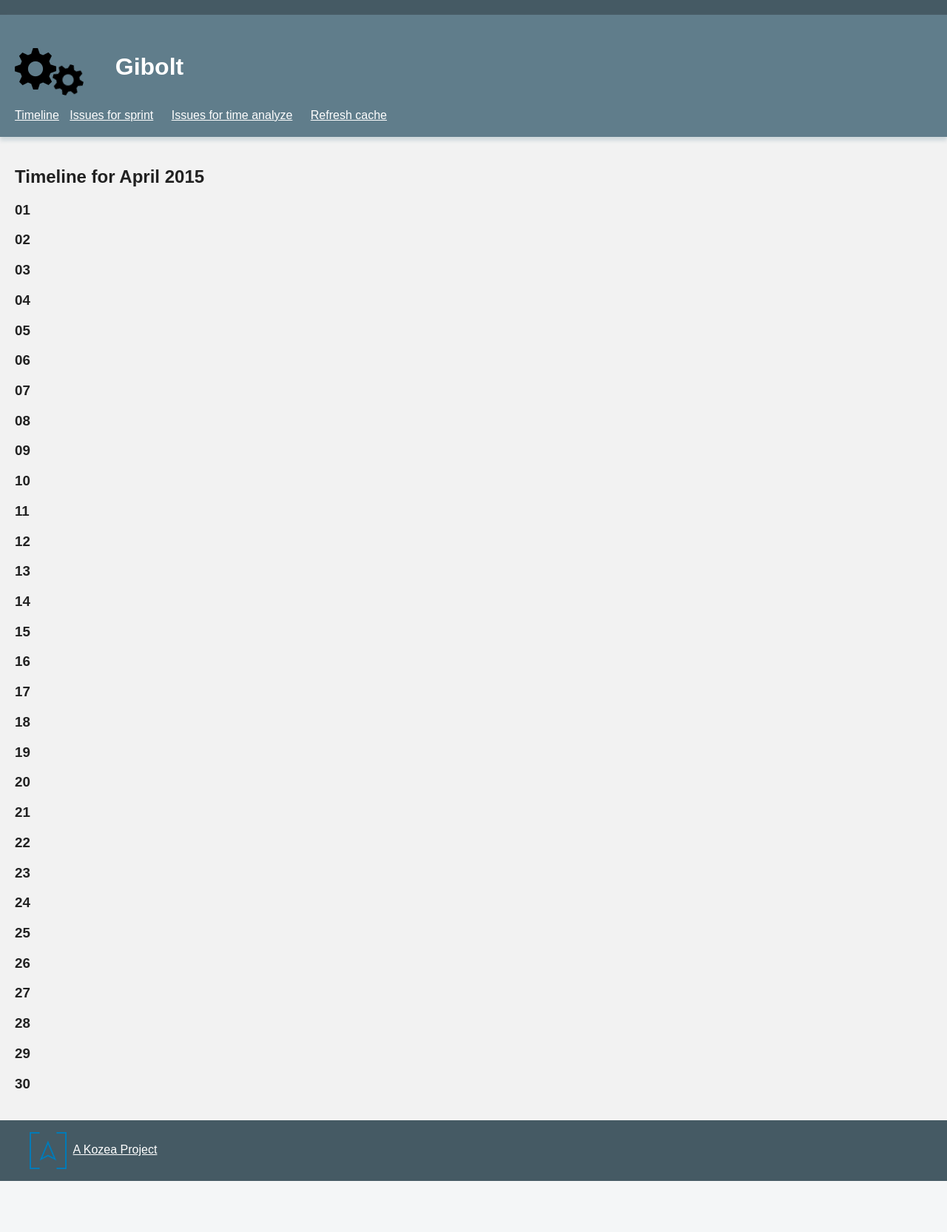
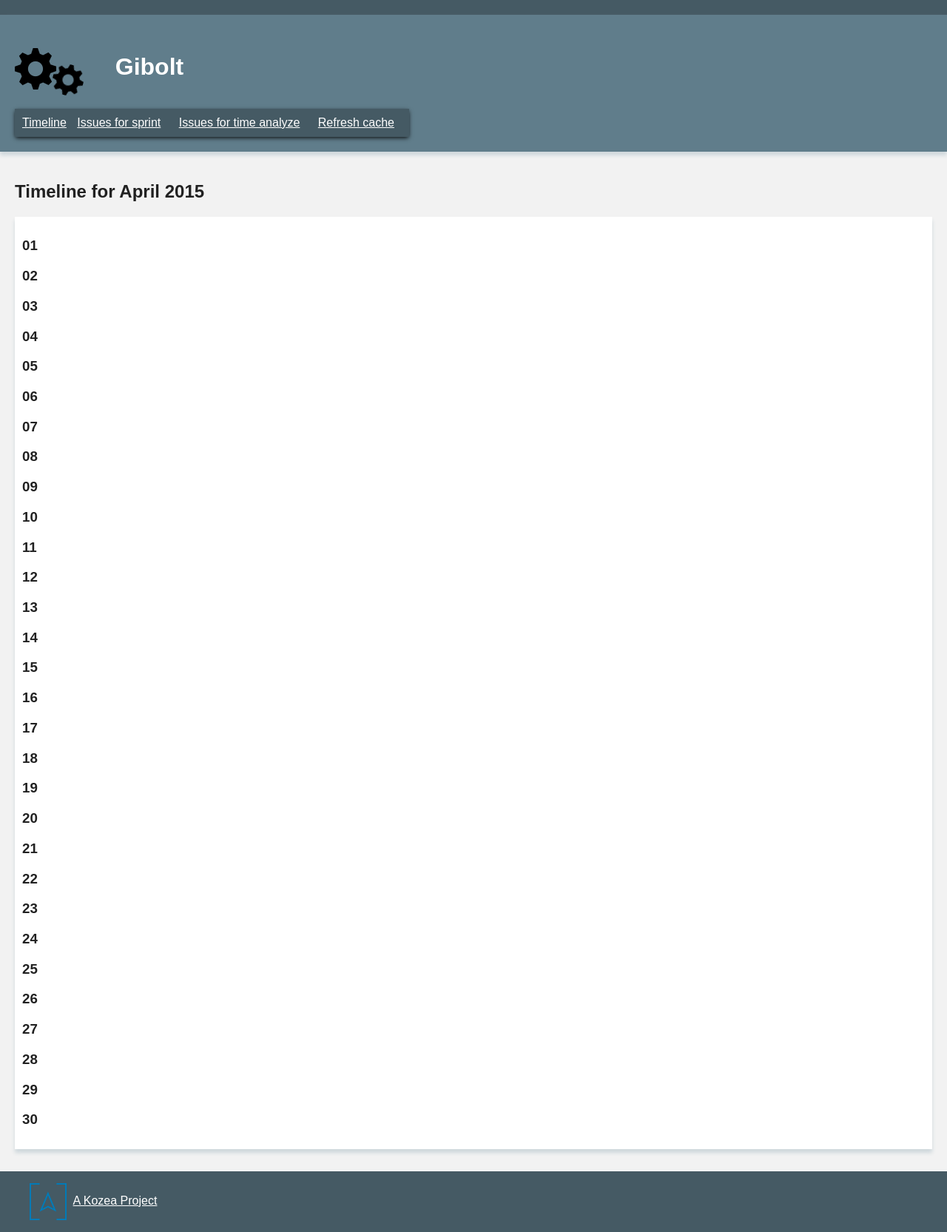
Before and after one commit to Kozea/gibolt, a Flask app: page /stones/month/2015-04-01/2015-05-01 in a window 1280 px wide. Shown: the whole page at 74% size. Before the commit the page ends 1596 px from the top, so only its background shows below. Run offline with Flask 2, Linux system fonts and the light colour scheme; the visitor is signed in with stand-in values (Sample User, id 1).

Commit message:
Add more style

```diff
--- a/generators/sass/main.scss
+++ b/generators/sass/main.scss
@@ -1,6 +1,8 @@
 @import "bourbon";
 @import "reset";
 @import "colors";
+
+$shadow: 0 5px 5px $light-primary-color;
 
 // Default HTML
 
@@ -21,12 +23,13 @@ body {
 // Navigation menu
 
 #main-navigation-menu {
-    display: block;
-    width: 100%;
+    display: inline-block;
 
     ul {
-        padding: 0;
-        margin: 0;
+      background-color: $dark-primary-color;
+      box-shadow: 0 2px 6px -1px black;
+      padding: 10px;
+      margin: 0;
 
         li {
             display: inline-block;
@@ -126,6 +159,29 @@ footer {
     }
 }
 
+article {
+  background-color: $text-color;
+  box-shadow: $shadow;
+  padding: 10px;
+  margin: 0 0 10px 0;
+
+  ul {
+    li {
+      display: block;
+      margin: 10px 0;
+    }
+  }
+}
+
+// OTHER
+
 .user-avatar {
     width: 50px;
 }
+
+.issues-label {
+  background-color: $dark-primary-color;
+  border-radius: 5px;
+  border: 1px solid $primary-color;
+  padding: 3px;
+}
--- a/static/css/main.css
+++ b/static/css/main.css
@@ -408,11 +408,12 @@ body ul {
 }
 
 #main-navigation-menu {
-  display: block;
-  width: 100%;
+  display: inline-block;
 }
 #main-navigation-menu ul {
-  padding: 0;
+  background-color: #455A64;
+  box-shadow: 0 2px 6px -1px black;
+  padding: 10px;
   margin: 0;
 }
 #main-navigation-menu ul li {
@@ -548,6 +549,29 @@ main {
   display: block;
   padding: 20px;
 }
+main a:hover {
+  color: #FFC107;
+}
+main nav {
+  background-color: #CFD8DC;
+  padding: 5px;
+  margin: 10px 0;
+}
+main nav ul {
+  margin: 0;
+  padding: 0;
+}
+main nav li {
+  background-color: #607D8B;
+  box-shadow: 0 3px 2px -1px #455A64;
+  display: inline-block;
+  margin: 5px;
+  padding: 5px;
+}
+main nav a {
+  color: #FFFFFF;
+  display: inline-block;
+}
 
 footer a {
   color: #FFFFFF;
@@ -558,8 +582,26 @@ footer #kozea-logo {
   width: 50px;
 }
 
+article {
+  background-color: #FFFFFF;
+  box-shadow: 0 5px 5px #CFD8DC;
+  padding: 10px;
+  margin: 0 0 10px 0;
+}
+article ul li {
+  display: block;
+  margin: 10px 0;
+}
+
 .user-avatar {
   width: 50px;
 }
 
+.issues-label {
+  background-color: #455A64;
+  border-radius: 5px;
+  border: 1px solid #607D8B;
+  padding: 3px;
+}
+
 /*# sourceMappingURL=main.css.map */
--- a/templates/issues.jinja2
+++ b/templates/issues.jinja2
@@ -107,6 +107,7 @@
 </nav>
 {% endblock sidenav %}
 {% block main %}
+  <article>
   {% if groupby %}
     <h2>
       {% if noned_issues %}
@@ -135,8 +136,11 @@
     <h2>{{ issues | length }} Issues</h2>
     {{ present_issues(issues) }}
   {% endif %}
+  </article>
+
   <h2>Progress</h2>
     <progress value="{{ closed  / ((closed + opened) or 999999)}}">
-       {{ closed }} / {{ closed + opened }}">
+       {{ closed }} / {{ closed + opened }}>
     </progress>
+
 {% endblock main %}
```
Also changed, not shown: other parts of generators/sass/main.scss (+31 -1 lines), 1 other file.
